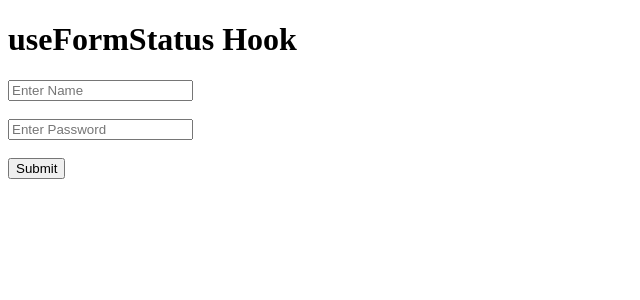
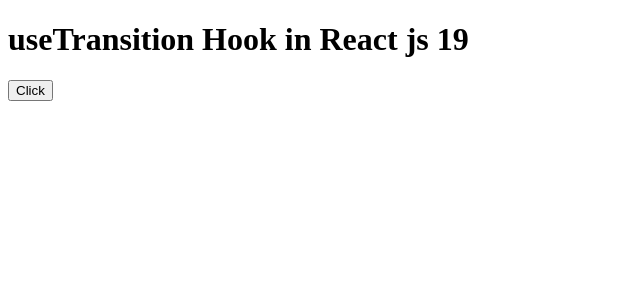
Before and after one commit to pranjalbhatnagar6-ai/React, a React (Vite) app in the folder 01-folder/: page / in a window 1280 px wide. Shown: the top 300 px of the page, without its empty margins (0-640 px from the left). Built offline with nearby package versions, Linux system fonts and the light colour scheme.

Commit message:
Learnt about useTransition

```diff
--- /dev/null
+++ b/01-folder/src/42_useTransition Hook in React/useTransition.jsx
@@ -0,0 +1,26 @@
+import { useState, useTransition } from 'react';
+
+function UseTrans() {
+
+    const [pending, startTransition] = useTransition();
+
+    const handleButton = () => {
+        startTransition(async () => {
+            await new Promise(res => setTimeout(res, 5000))
+        })
+    }
+
+    return (
+        <div>
+            <h1>useTransition Hook in React js 19</h1>
+            {
+                pending ?
+                    <img style={{ width: "100px" }} src="https://res.cloudinary.com/bytesizedpieces/image/upload/v1656084931/article/a-how-to-guide-on-making-an-animated-loading-image-for-a-website/animated_loader_gif_n6b5x0.gif" alt="" srcset="" />
+                    : null
+            }
+            <button disabled={pending} onClick={handleButton} >Click</button>
+        </div>
+    )
+}
+
+export default UseTrans;
--- a/01-folder/src/Learning.jsx
+++ b/01-folder/src/Learning.jsx
@@ -25,7 +25,8 @@
 // import Uncontrolled from "./39_ uncontrolled component/Uncontrolled";
 // import PassMain from "./40_pass function in component as props/passMain";
 // import ForwardRef from "./40b_Forward Ref/Forward_Ref";
-import UseFormStatus from "./41_useFormStatus Hook/useFormStatusHook";
+// import UseFormStatus from "./41_useFormStatus Hook/useFormStatusHook";
+import UseTrans from "./42_useTransition Hook in React/useTransition";
 
 function Learning() {
   return (
@@ -59,7 +60,8 @@
       {/* <Uncontrolled /> */}
       {/* <PassMain /> */}
       {/* <ForwardRef /> */}
-      <UseFormStatus/>
+      {/* <UseFormStatus/> */}
+      <UseTrans />
     </>
   )
 }
```
